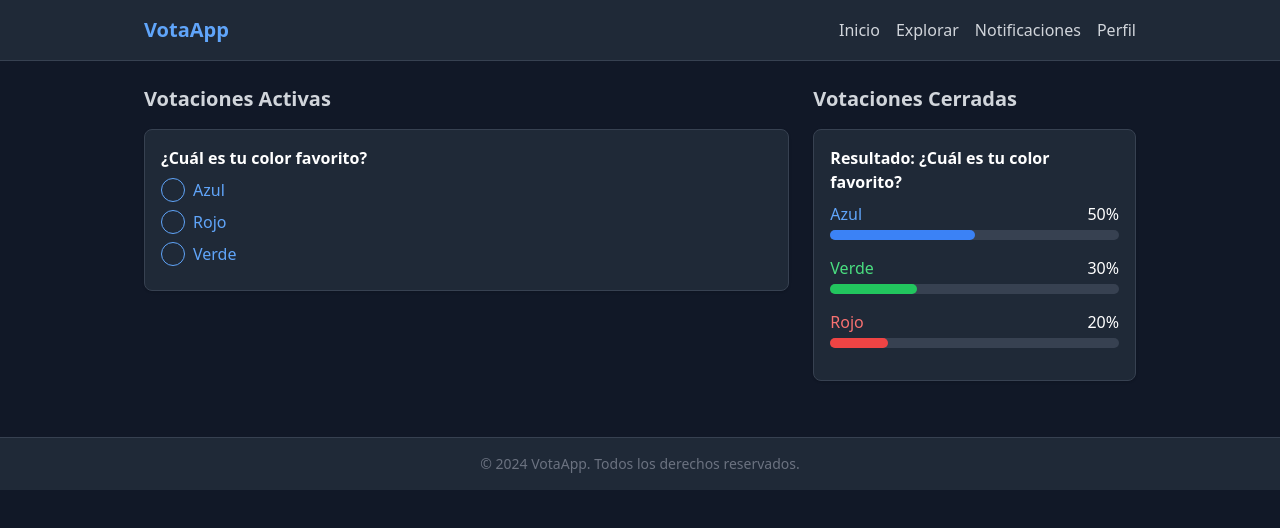
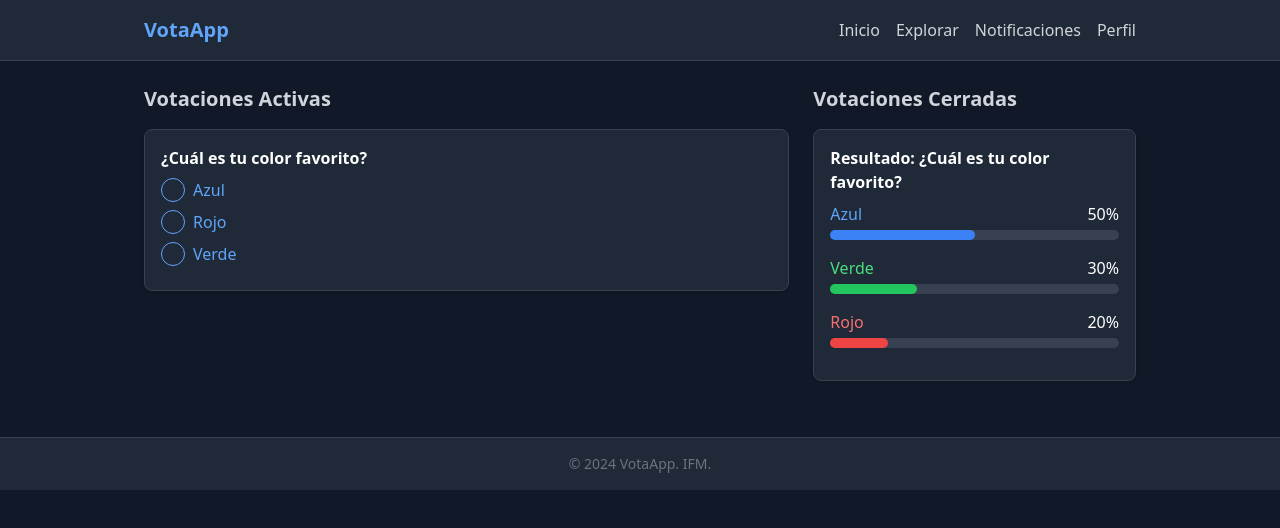
Before and after one commit to GrandpaDeveloper/SolterosTrend, a plain HTML site: page home.html in a window 1280 px wide. Drawn offline with nearby package versions, Linux system fonts and the light colour scheme.

Commit message:
Prueba 2

```diff
--- a/home.html
+++ b/home.html
@@ -105,7 +105,7 @@
                                         <span class="text-white">50%</span>
                                     </div>
                                     <div class="w-full bg-gray-700 rounded-full h-2.5">
-                                        <div class="bg-blue-500 h-2.5 rounded-full" style="width: 50%"></div>
+                                            <div class="bg-blue-500 h-2.5 rounded-full" style="width: 50%"></div>
                                     </div>
                                 </div>
                                 <div class="mb-4">
@@ -138,7 +138,7 @@
     <!-- Footer (Opcional) -->
     <footer class="bg-gray-800 border-t border-gray-700 mt-8 py-4">
         <div class="max-w-5xl mx-auto px-4 text-center text-sm text-gray-500">
-            © 2024 VotaApp. Todos los derechos reservados.
+            © 2024 VotaApp. IFM.
         </div>
     </footer>
 
```
